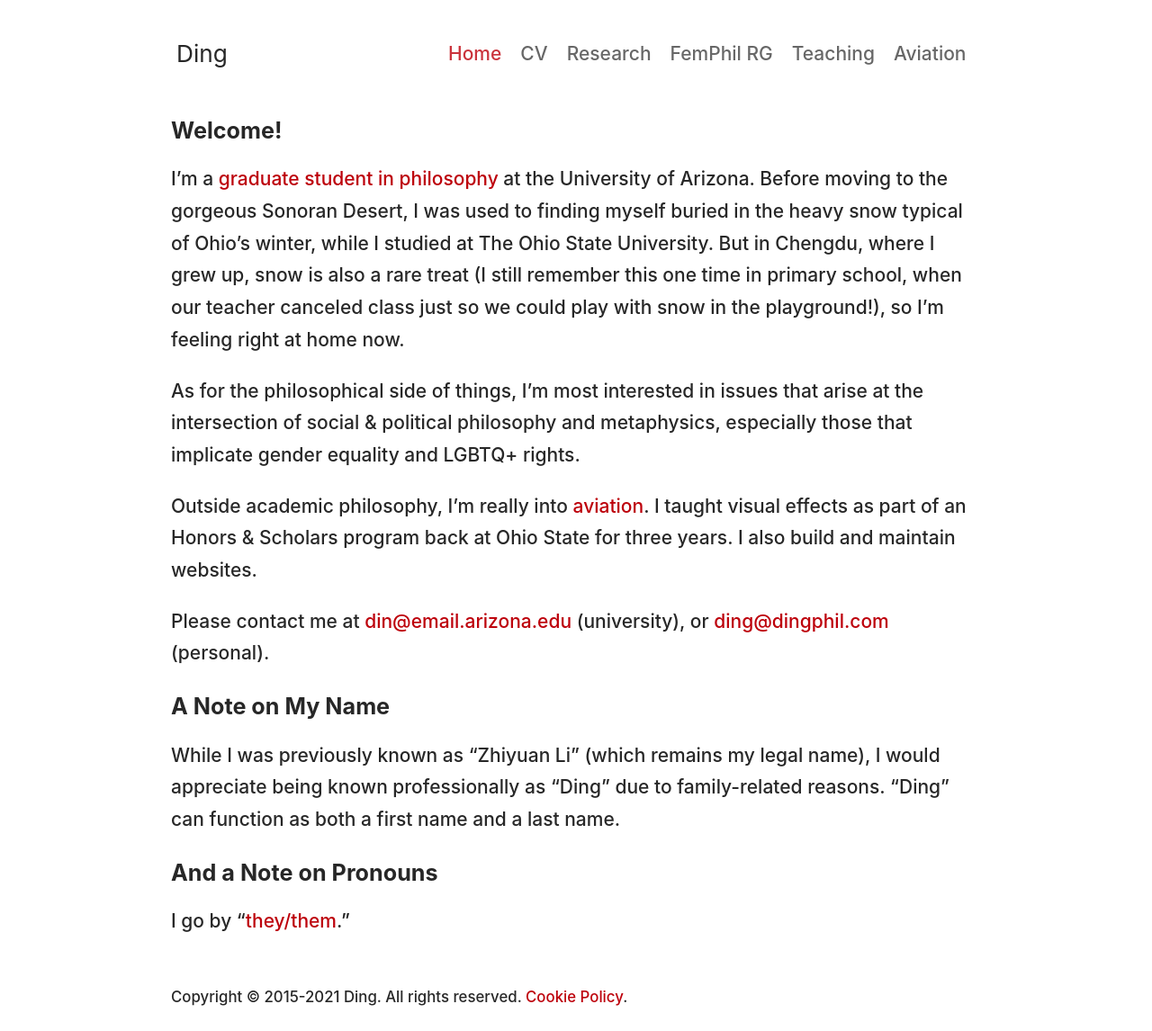
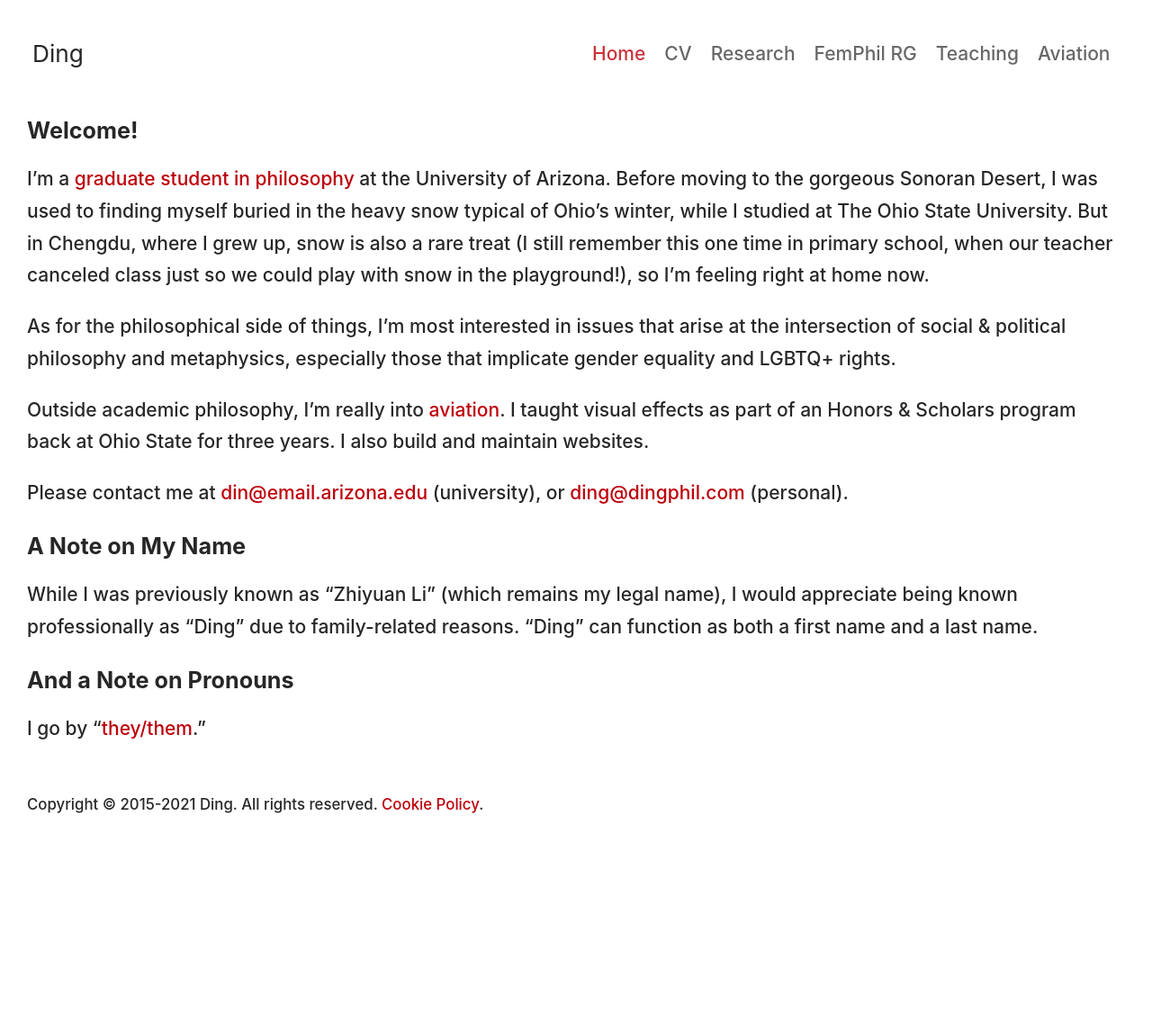
Before and after one commit to dingherself/dingherself.github.io, a Jekyll site: the page built from index.html, in a window 1280 px wide and 1146 px high. Shown: the whole window at 90% size. Built offline with Jekyll 4.4.1, drawn with Linux system fonts in a browser that asks for light colours; nearby versions of some CDN libraries; some web fonts are replaced.

Commit message:
improve screen sizes

```diff
--- a/assets/ding.scss
+++ b/assets/ding.scss
@@ -9,9 +9,9 @@
 
 $container-max-widths: (
   sm: 540px,
-  md: 660px,
-  lg: 720px,
-  xl: 960px
+  md: 720px,
+  lg: 960px,
+  xl: 1280px
 );
 
 $font-family-sans-serif:
```
